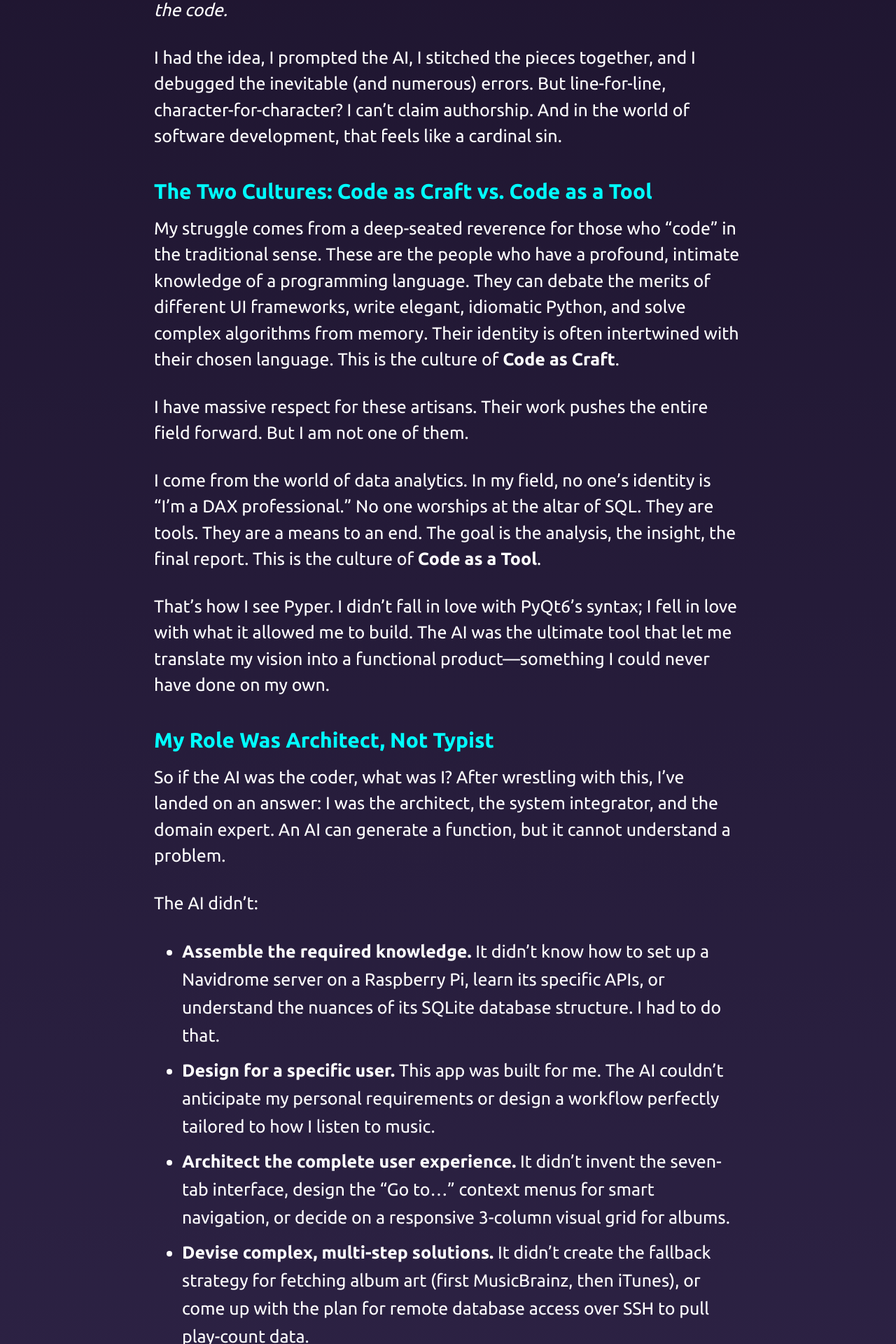
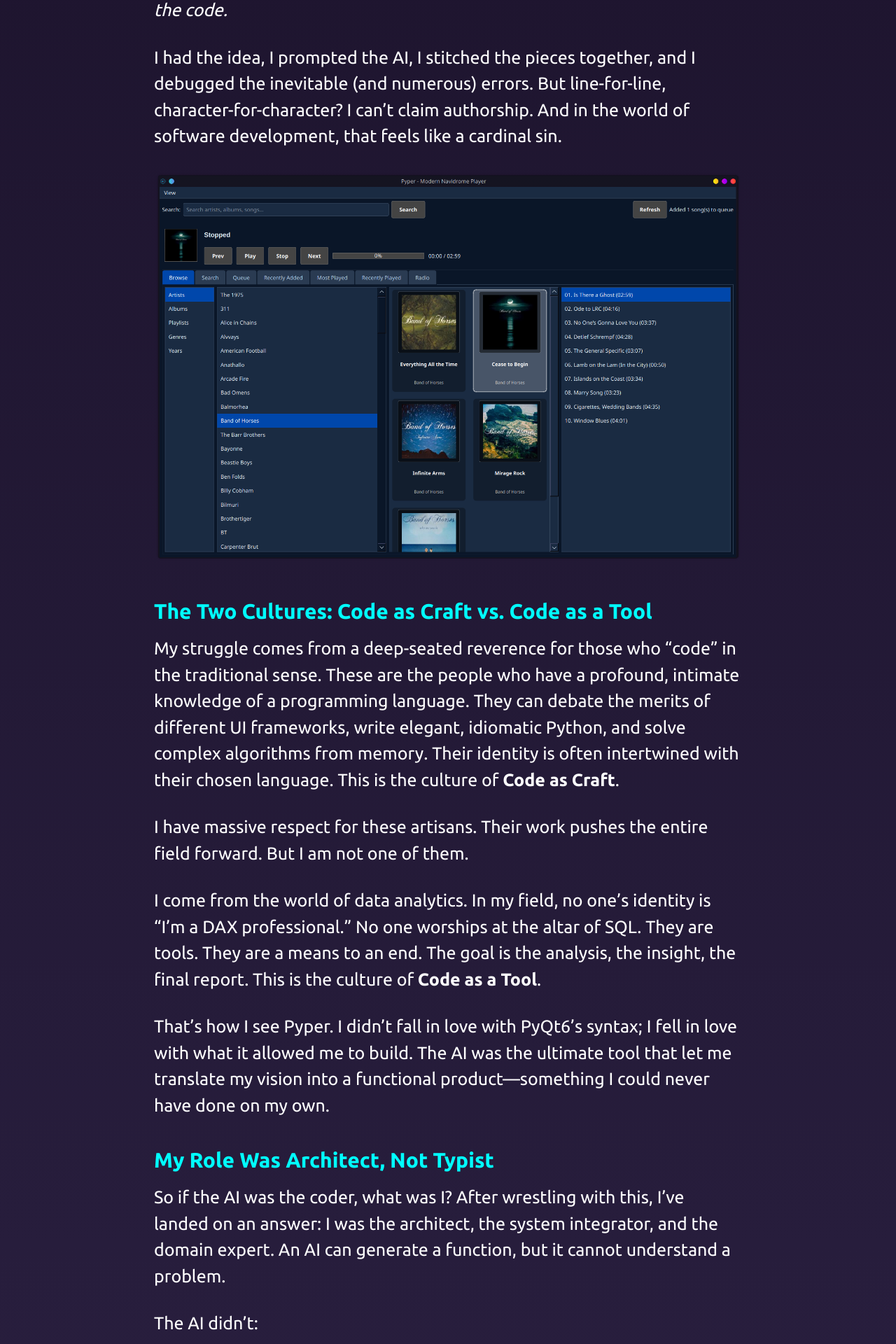
Before and after one commit to chartzngrafs/chartzngrafs.github.io, a Jekyll site: the page built from _posts/2025-06-22-imposter-syndrome.markdown, in a window 1280 px wide. Shown: the part 905-2825 px from the top of the page at 70% size. Built offline with Jekyll 4.4.1, drawn with Linux system fonts in a browser that asks for light colours; nearby versions of some CDN libraries.

Commit message:
inserted images into post

```diff
--- a/_posts/2025-06-22-imposter-syndrome.markdown
+++ b/_posts/2025-06-22-imposter-syndrome.markdown
@@ -12,6 +12,8 @@
 This feeling—that I haven't earned the right to be proud of my work—is a specific flavor of imposter syndrome that I suspect is becoming more common. It stems from a simple, nagging thought: *I didn't actually write the code.*
 
 I had the idea, I prompted the AI, I stitched the pieces together, and I debugged the inevitable (and numerous) errors. But line-for-line, character-for-character? I can't claim authorship. And in the world of software development, that feels like a cardinal sin.
+
+![image](/images/pyper.png)
 
 ### The Two Cultures: Code as Craft vs. Code as a Tool
 
```
Also changed, not shown: other parts of _posts/2025-06-22-imposter-syndrome.markdown (+2 -0 lines), images/pyper-radio.png (added), images/pyper.png (added).
